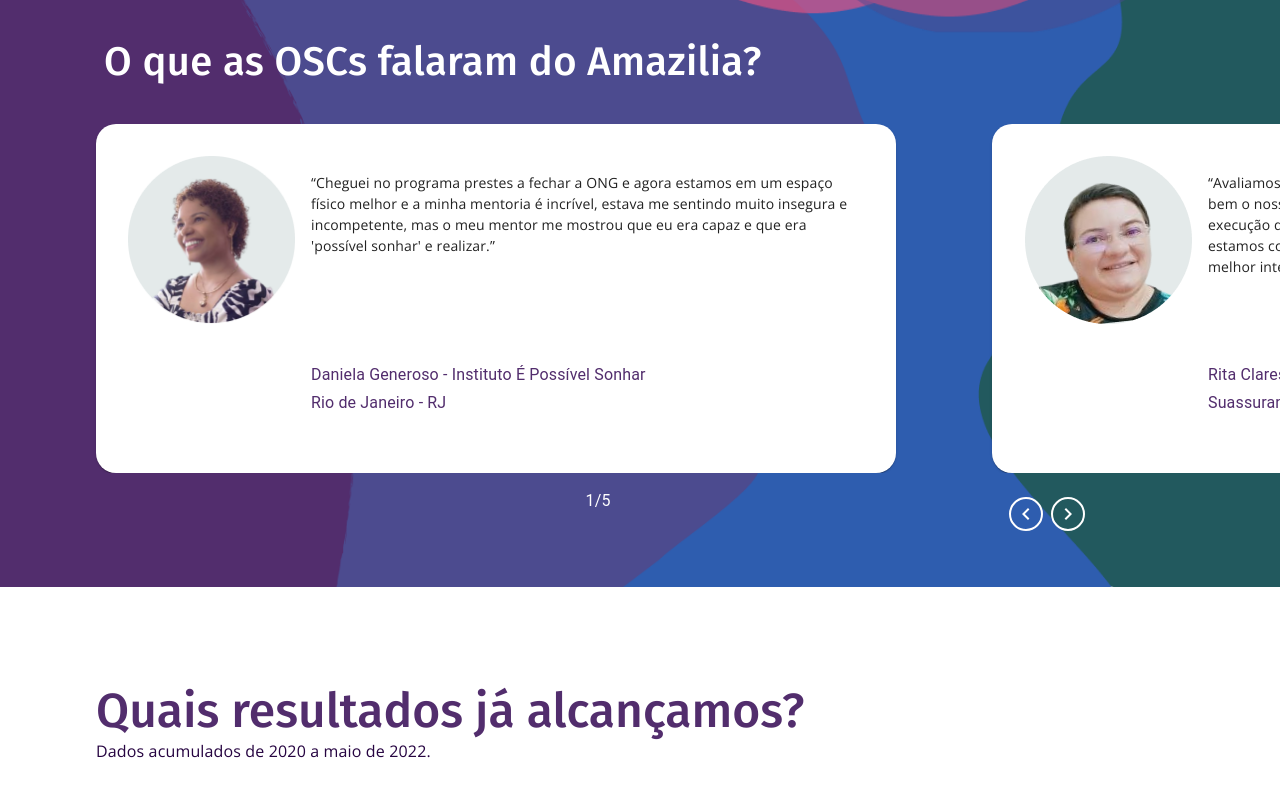
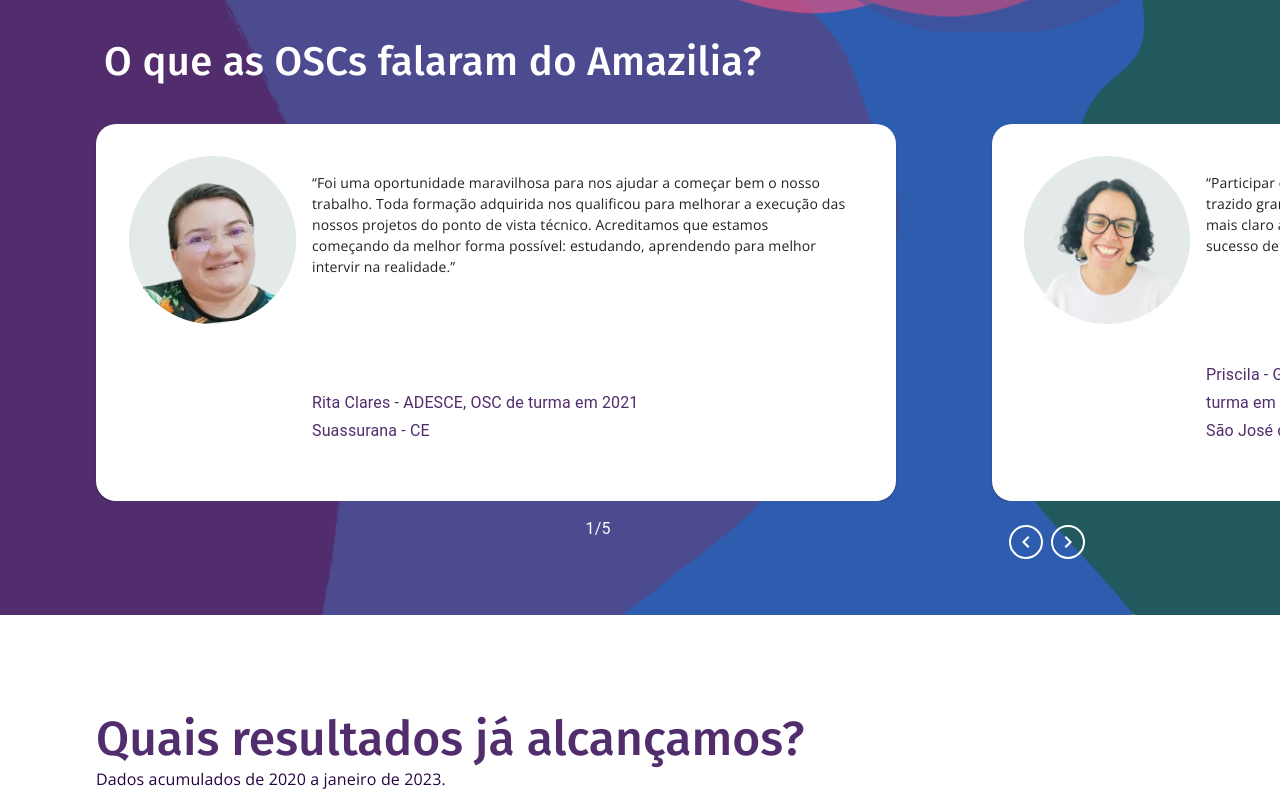
Before and after one commit to institutoamazilia/amazilia, a React (Vite) app: page / in a window 1280 px wide. Shown: the part 1960-2760 px from the top of the page. Built offline with nearby package versions, Linux system fonts and the light colour scheme; no server answers.

Commit message:
Updated some texts in titles, testemonials and footer.

```diff
--- a/src/components/footer/Footer.tsx
+++ b/src/components/footer/Footer.tsx
@@ -109,17 +109,14 @@
 
         <Box>
           <Typography fontFamily="Fira Sans" color="white">
-            Contribua com O amazilia
+            Contribua com a causa do Amazilia
           </Typography>
           <Typography fontFamily="Open Sans" color="white">
+            PIX: 37389697000144 <br / >
             Banco Itaú (341) <br />
-            Agência: 0151
-            <br />
-            Conta corrente: 14.773-3
-            <br />
-            CNPJ: 37.389.697/0001-44
-            <br />
-            PIX: 37389697000144
+            Agência: 0151             <br />
+            Conta corrente: 14.773-3             <br />
+            CNPJ: 37.389.697/0001-44             <br />
           </Typography>
         </Box>
       </Box>
--- a/src/components/results/data.tsx
+++ b/src/components/results/data.tsx
@@ -1,17 +1,17 @@
 
 export const data = {
     title: "Quais resultados já alcançamos?",
-    subt: "Dados acumulados de 2020 a maio de 2022.",
+    subt: "Dados acumulados de 2020 a janeiro de 2023.",
     cards: [
       {
         title: "Impacto direto em",
         values: [
           {
-            value: "170",
+            value: "160",
             title: "gestores sociais",
           },
           {
-            value: "70",
+            value: "67",
             title: "OSCs participantes",
           }
         ]
@@ -20,11 +20,11 @@
         title: "Sedes das OSCs",
         values: [
           {
-            value: "18",
+            value: "17",
             title: "Estados brasileiros",
           },
           {
-            value: "113",
+            value: "116",
             title: "voluntários engajados",
           }
         ]
--- a/src/components/testimony/data.tsx
+++ b/src/components/testimony/data.tsx
@@ -8,34 +8,34 @@
 export const data = {
     title: "O que as OSCs falaram do Amazilia?",
     cards: [
-        {
-            img: danielaImage,
-            testimony: "“Cheguei no programa prestes a fechar a ONG e agora estamos em um espaço físico melhor e a minha mentoria é incrível, estava me sentindo muito insegura e incompetente, mas o meu mentor me mostrou que eu era capaz e que era 'possível sonhar' e realizar.”",
-            name: "Daniela Generoso - Instituto É Possível Sonhar",
-            local: "Rio de Janeiro - RJ",
-        },
-        {
+            {
             img: rita,
-            testimony: "“Avaliamos que foi uma oportunidade maravilhosa para nos ajudar a começar bem o nosso trabalho. Toda formação adquirida nos qualificou para melhorar a execução das nossos projetos do ponto de vista técnico. Acreditamos que estamos começando da melhor forma possível: estudando, aprendendo para melhor intervir na realidade.”",
-            name: "Rita Clares - ADESCE",
+            testimony: "“Foi uma oportunidade maravilhosa para nos ajudar a começar bem o nosso trabalho. Toda formação adquirida nos qualificou para melhorar a execução das nossos projetos do ponto de vista técnico. Acreditamos que estamos começando da melhor forma possível: estudando, aprendendo para melhor intervir na realidade.”",
+            name: "Rita Clares - ADESCE, OSC de turma em 2021",
             local: "Suassurana - CE",
         },
         {
             img: priscila,
-            testimony: "“Participar do Programa está nivelando o conhecimento de nossa equipe e isso tem trazido grandes avanços, pois conseguimos planejar, analisar, monitorar e ficou mais claro a importância do trabalho em grupo na construção dos projetos e no sucesso de nossas ações.”",
-            name: "Priscila - GAMT - Grupo de Assessoria e Mobiliza de Talentos",
+            testimony: "“Participar do Programa nivelou o conhecimento de nossa equipe e isso tem trazido grandes avanços, pois conseguimos planejar, analisar, monitorar e ficou mais claro a importância do trabalho em grupo na construção dos projetos e no sucesso de nossas ações.”",
+            name: "Priscila - GAMT - Grupo de Assessoria e Mobiliza de Talentos, OSC de turma em 2021",
             local: "São José dos Campos - SP",
         },
         {
             img: julia,
-            testimony: "“A participação no Programa Amazilia vem nos proporcionando um movimento, uma inquietação bem interessante. Estamos todos buscando mais conhecimento sobre o terceiro setor, estar mais alinhados e comunicando a causa da nossa existência. Isso tem nos unido e engajado. Sentimos que estamos saindo do lugar do fazer “comum” para um fazer mais especializado e fundamentado.”",
-            name: "Julia Höfig - Fundação AH",
+            testimony: "“A participação no Programa Amazilia proporcionou uma inquietação bem interessante. Estamos todos buscando mais conhecimento sobre o Terceiro Setor, alinhamento e comunicando a causa da nossa existência. Isso tem nos unido e engajado. Sentimos que estamos saindo do lugar do fazer “comum” para um fazer mais especializado e fundamentado.”",
+            name: "Julia Höfig - Presidente da Fundação AH, OSC de turma em 2021",
             local: "Brasilândia - MS",
         },
         {
             img: ilka,
-            testimony: "“Participar do Amazilia tem sido um marco na Gestão da Aviva. Durante os 7 anos de Aviva sempre detectamos a necessidade de ter mais estruturada a área de escrever os projetos, planejar e captar recursos. Tínhamos a vontade, mas não recursos humanos e financeiros para investir neste aprendizado. Agora, conseguindo envolver 3 pessoas em um treinamento de tão alto nível, vemos que temos condições de avançar muito no alcance de nossos projetos e ter muitas vidas impactadas através deles. Tem sido uma experiência muito produtiva e nos dado uma direção bem mais ampliada de quem somos e como trabalhar para alcançar nossos objetivos.”",
-            name: "Ilka Guimarães - Associação Aviva de Obras Sociais",
+            testimony: "“Participar do (programa de capacitação) Amazilia foi um marco na Gestão da Aviva. Durante os anos de Aviva detectamos a necessidade de ter, de forma mais estruturada, as capacidades de escrever os projetos, planejar e captar recursos. Tínhamos a vontade, mas não recursos humanos e financeiros para investir neste aprendizado. Agora, conseguindo envolver 3 pessoas em um treinamento de tão alto nível, vemos que temos condições de avançar muito no alcance de nossos projetos e ter muitas vidas impactadas através deles. Foi uma experiência muito produtiva e nos deu uma direção bem mais ampliada de quem somos e como trabalhar para alcançar nossos objetivos.”",
+            name: "Ilka Guimarães - Presidente da Associação Aviva de Obras Sociais, OSC de turma em 2021",
+            local: "Rio de Janeiro - RJ",
+        },
+        {
+            img: danielaImage,
+            testimony: "“Cheguei no programa prestes a fechar a ONG e agora estamos em um espaço físico melhor e a minha mentoria é incrível, estava me sentindo muito insegura e incompetente, mas o meu mentor me mostrou que eu era capaz e que era 'possível sonhar' e realizar.”",
+            name: "Daniela Generoso - Instituto É Possível Sonhar, OSC de turma em 2021",
             local: "Rio de Janeiro - RJ",
         },
     ]
```
